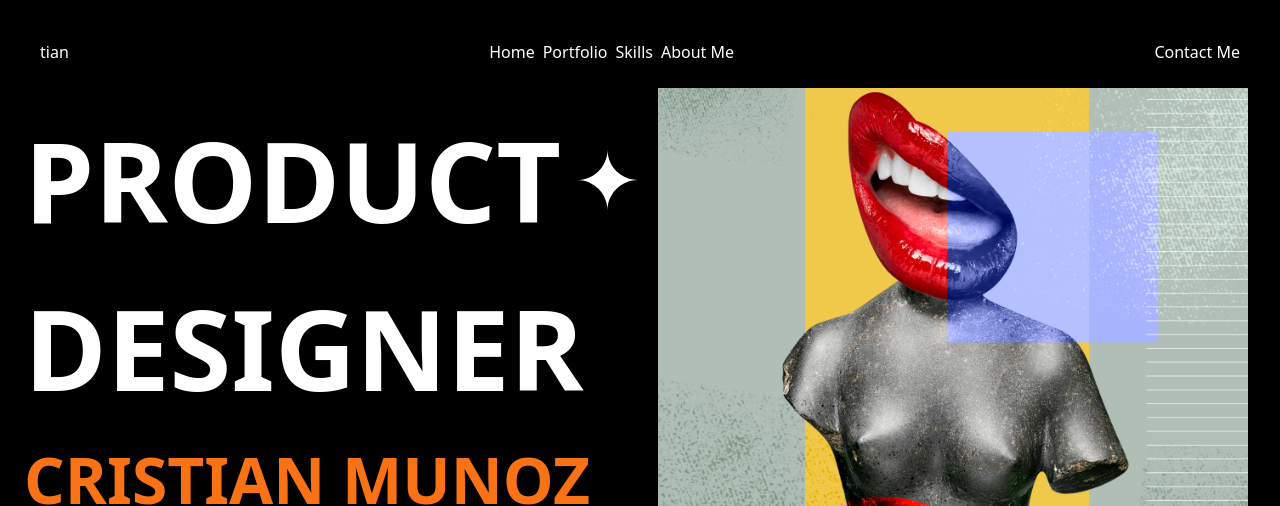
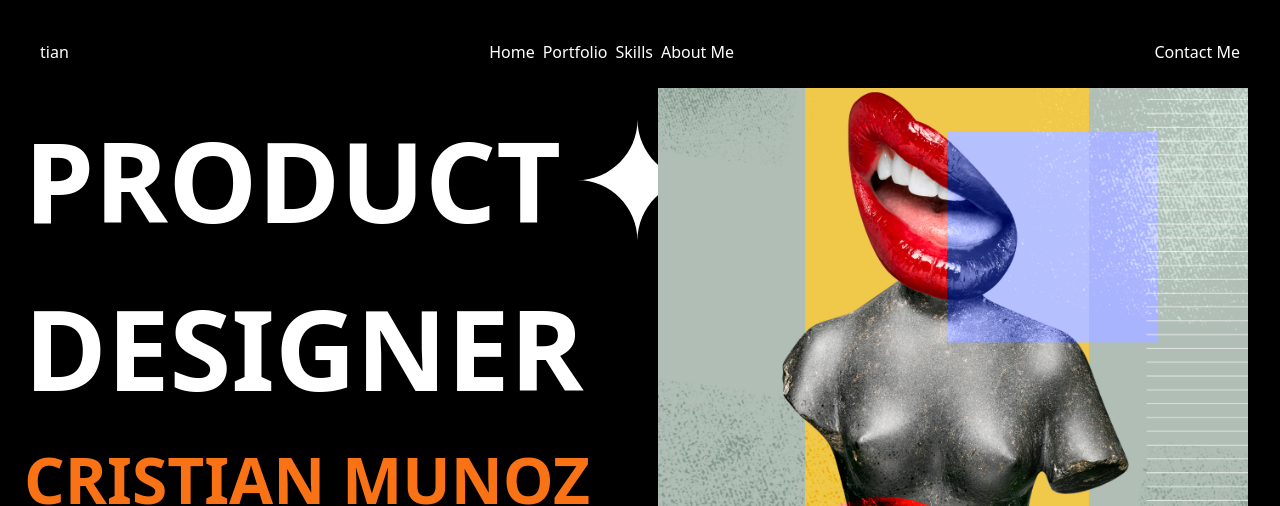
Before and after one commit to AbdulkareemAbdulsalamDev-tech/figma-landing-page-challenge, a plain HTML site: page index.html in a window 1280 px wide. Shown: the top 506 px of the page. Drawn offline with nearby package versions, Linux system fonts and the light colour scheme.

Commit message:
Add files via upload

```diff
--- a/index.html
+++ b/index.html
@@ -37,7 +37,7 @@
         <section class="display:inline m-2 md:grid-cols-2 lg:grid-cols-2 ">
             <div class="display: flex gap-4">
                 <h1 class="text-white font-bold font-sans font-size: text-[5rem] md:text-[7rem] mb-0 ml-0">PRODUCT</h1>
-                <img class="hidden md:flex" src="portal.svg" width="10%"/>
+                <img class="hidden md:flex" src="portal.svg" width="20%"/>
             </div>
             <div>
                 <h1 class="text-white font-size: text-[5rem] md:text-[7rem] font-bold font-sans mb-0">DESIGNER</h1>
```
